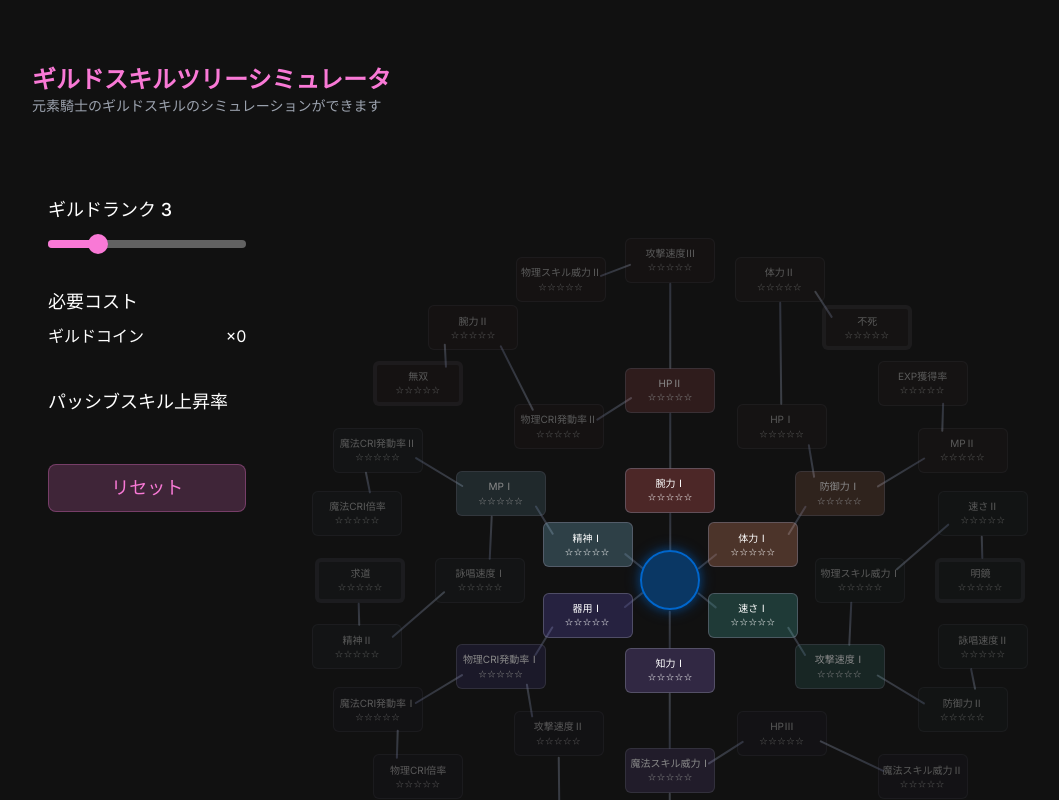
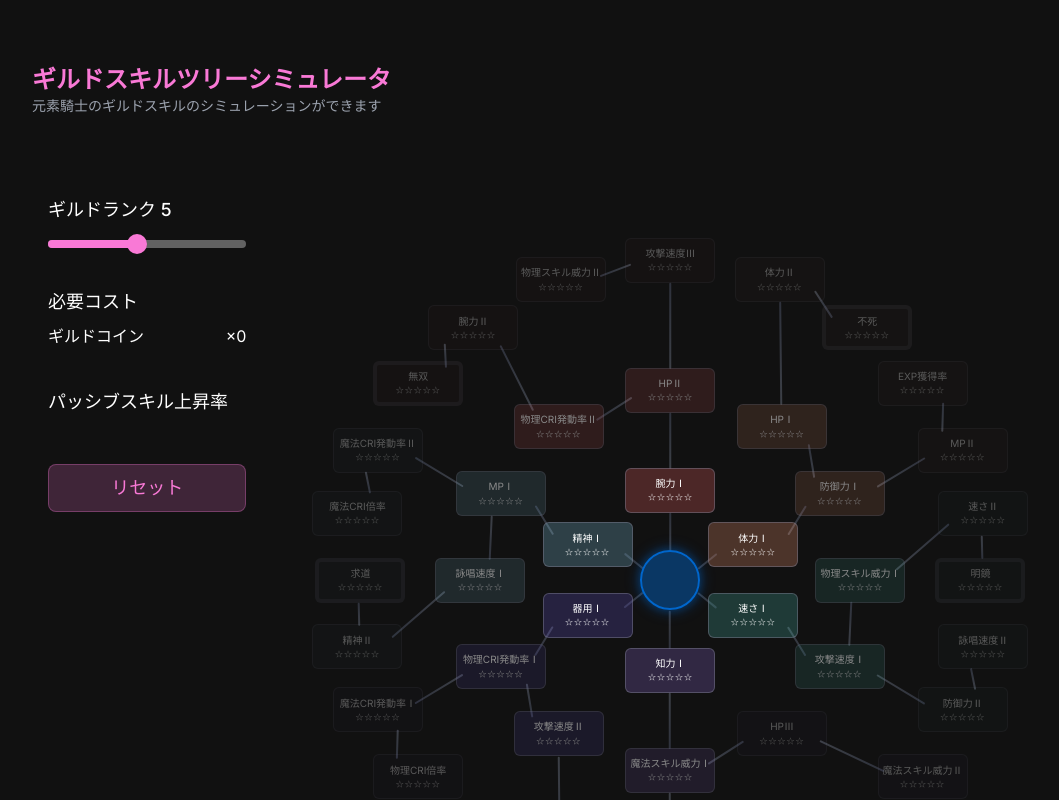
Before and after one commit to 0xaya/guild-skill-tree, a Next.js app: page / in a window 1280 px wide. Shown: the top 800 px of the page, without its empty margins (32-1091 px from the left). Built offline with nearby package versions, Linux system fonts and the light colour scheme.

Commit message:
update: ギルドランクの初期値を5に変更

```diff
--- a/src/app/components/SkillTreeSimulator.tsx
+++ b/src/app/components/SkillTreeSimulator.tsx
@@ -13,7 +13,7 @@ export function SkillTreeSimulator() {
   const [selectedSkills, setSelectedSkills] = useState<{ [key: string]: number }>({
     core: 1,
   });
-  const [guildRank, setGuildRank] = useState<number>(3);
+  const [guildRank, setGuildRank] = useState<number>(5);
   const [isLoading, setIsLoading] = useState<boolean>(true);
   const [totalCost, setTotalCost] = useState<{ coins: number; materials: { [key: string]: number } }>({
     coins: 0,
```
